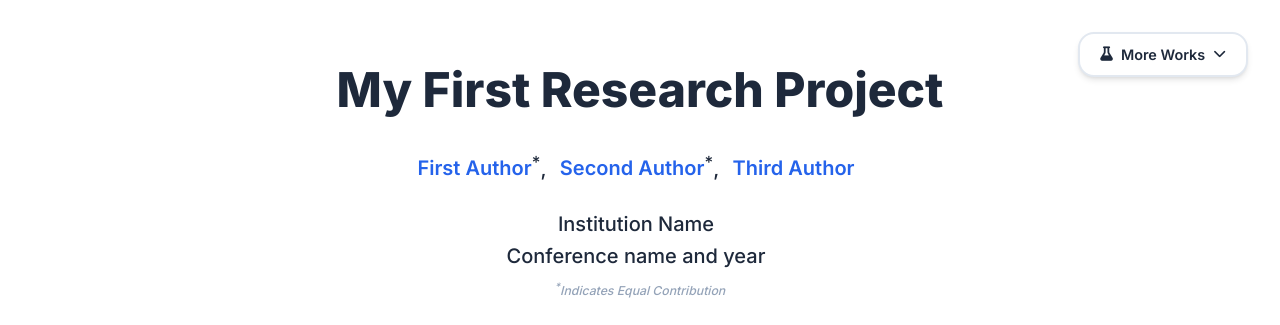
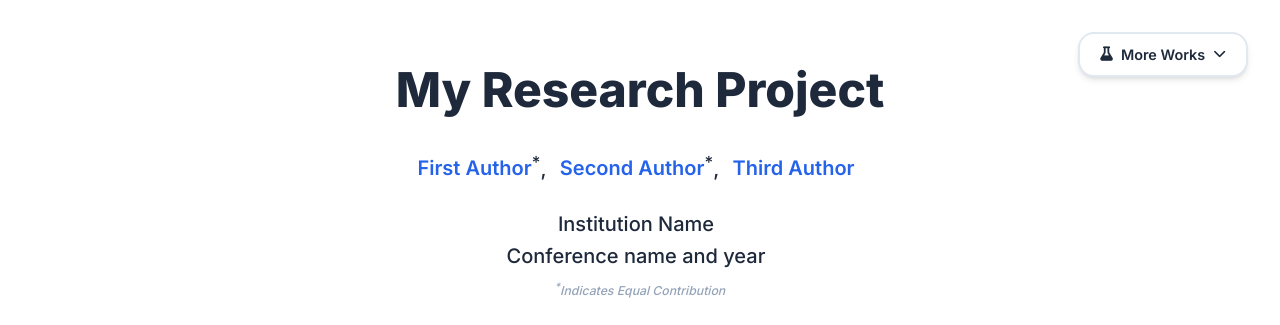
Before and after one commit to maplebee/my-project-page, a plain HTML site: page index.html in a window 1280 px wide. Shown: the top 325 px of the page. Drawn offline with nearby package versions, Linux system fonts and the light colour scheme; some icons are missing.

Commit message:
Update research project title in index.html

```diff
--- a/index.html
+++ b/index.html
@@ -241,7 +241,7 @@
         <div class="columns is-centered">
           <div class="column has-text-centered">
             <!-- TODO: Replace with your paper title -->
-            <h1 class="title is-1 publication-title">My First Research Project</h1>
+            <h1 class="title is-1 publication-title">My Research Project</h1>
             <div class="is-size-5 publication-authors">
               <!-- TODO: Replace with your paper authors and their personal links -->
               <span class="author-block">
```
